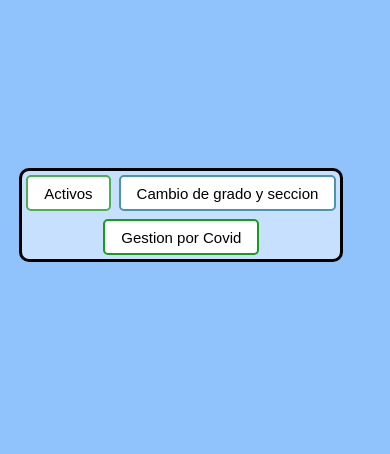
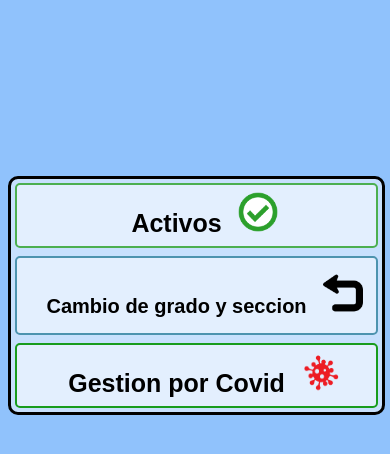
Before and after one commit to EGPerezR/EstadiasFaltas, a PHP site: page /GestionA.php in a window 390 px wide. Shown: the part 76-530 px from the top of the page. Run offline with PHP 8.4, Linux system fonts and the light colour scheme; the visitor is signed in with stand-in values (Sample User, id 1).

Commit message:
termino de responsiva

```diff
--- a/GestionA.php
+++ b/GestionA.php
@@ -36,9 +36,9 @@ if (isset($_SESSION['matricula'])) {
     <div>
 
         <div class="gestion" id="gestion">
-            <button id="button1" onclick="mosta()">Activos</button>
-            <button id="button2" onclick="mostc()">Cambio de grado y seccion</button>
-            <center><button id="button3" onclick="mostg()">Gestion por Covid</button></center>
+            <button id="button1" onclick="mosta()"><b>Activos</b><img src="img/activo.png"></button>
+            <button id="button2" onclick="mostc()"><b>Cambio de grado y seccion</b><img src="img/retorno.png"></button>
+            <center><button id="button3" onclick="mostg()"><b>Gestion por Covid</b><img src="img/covid.png"></button></center>
         </div>
         <div id="activos" class="formG">
             <div class="faltas">
--- a/css/gestion.css
+++ b/css/gestion.css
@@ -7,7 +7,8 @@ body {
 
 @media screen and (max-width:480px) {
     body .gestion {
-        margin-left: 3%;
+        margin-left: 0%;
+        width: 95%;
         margin-top: 45%;
     }
     body .gestion center {
@@ -15,16 +16,35 @@ body {
     }
     body #button1 {
         margin: 4px;
+        width: 98%;
         padding: 7.5px 16px;
     }
+
+    body #button2 img {
+        width: 40px;
+
+    height: 40px;
+
+    }
+    body #button3 img {
+        width: 40px;
+    height: 40px;
+
+    }
+
     body #button2 {
         margin: 4px;
+        width: 98%;
         float: right;
-        padding: 7.5px 16px;
+        font-size: 20px;
+        padding: 15px 16px;
+        float: left;
     }
     body #button3 {
         margin: 4px;
+        width: 98%;
         padding: 7.5px 16px;
+        float: left;
     }
 }
 
@@ -33,22 +53,32 @@ body {
     width: fit-content;
     border-radius: 10px;
     background-color: rgba(255, 255, 255, 0.5);
-    position: relative;
-    margin-left: 35%;
-    margin-top: 15%;
+    position: absolute;
+    margin-left: 24%;
+    margin-top: 10%;
+    z-index: -2;
 }
 
 #button1 {
-    background-color: white;
+    background-color: rgba(255, 255, 255, 0.5);
     color: black;
-    font-size: 15px;
     cursor: pointer;
     border-radius: 5px;
     padding: 15px 32px;
     float: left;
     border: 2px solid #4caf50;
     transition: 0.5s;
+    font-size: 25px;
     margin: 15px;
+}
+
+#button1 img{
+    width: 40px;
+    height: 40px;
+    position:relative;
+    left: 5%;
+    top: 10%;
+    z-index: 0;
 }
 
 #button1:hover {
@@ -57,9 +87,9 @@ body {
 }
 
 #button2 {
-    background-color: white;
+    background-color: rgba(255, 255, 255, 0.5);
     color: black;
-    font-size: 15px;
+    font-size: 25px;
     border-radius: 5px;
     padding: 15px 32px;
     cursor: pointer;
@@ -70,21 +100,39 @@ body {
     margin: 15px;
 }
 
+#button2 img{
+width: 40px;
+    height: 40px;
+    position:relative;
+    left: 5%;
+    top: 10%;
+    z-index: 0;
+}
+
 #button2:hover {
     border: 2px solid black;
     background-color: rgba(76, 147, 175, 0.5);
 }
 
 #button3 {
-    background-color: white;
+    background-color: rgba(255, 255, 255, 0.5);
     color: black;
     cursor: pointer;
     border-radius: 5px;
-    font-size: 15px;
+    font-size: 25px;
     padding: 15px 32px;
     border: 2px solid #189c1d;
     transition: 0.5s;
     margin: 15px;
+}
+
+#button3 img{
+    width: 40px;
+    height: 40px;
+    position:relative;
+    left: 5%;
+    top: 10%;
+    z-index: 0;
 }
 
 #button3:hover {
--- a/index.php
+++ b/index.php
@@ -7,7 +7,7 @@
   <meta name="viewport" content="width=device-width, initial-scale=1.0">
   <link href="css/style.css" rel="stylesheet" type="text/css">
   <link rel="shortcut icon" href="icono/bateil png.ico">
-  <link rel="stylesheet" href="css/registro.css">
+
   <title>Login</title>
 </head>
 
```
Also changed, not shown: css/style.css (+27 -16 lines), img/activo.png (added), img/covid.png (added), img/retorno.png (added).
